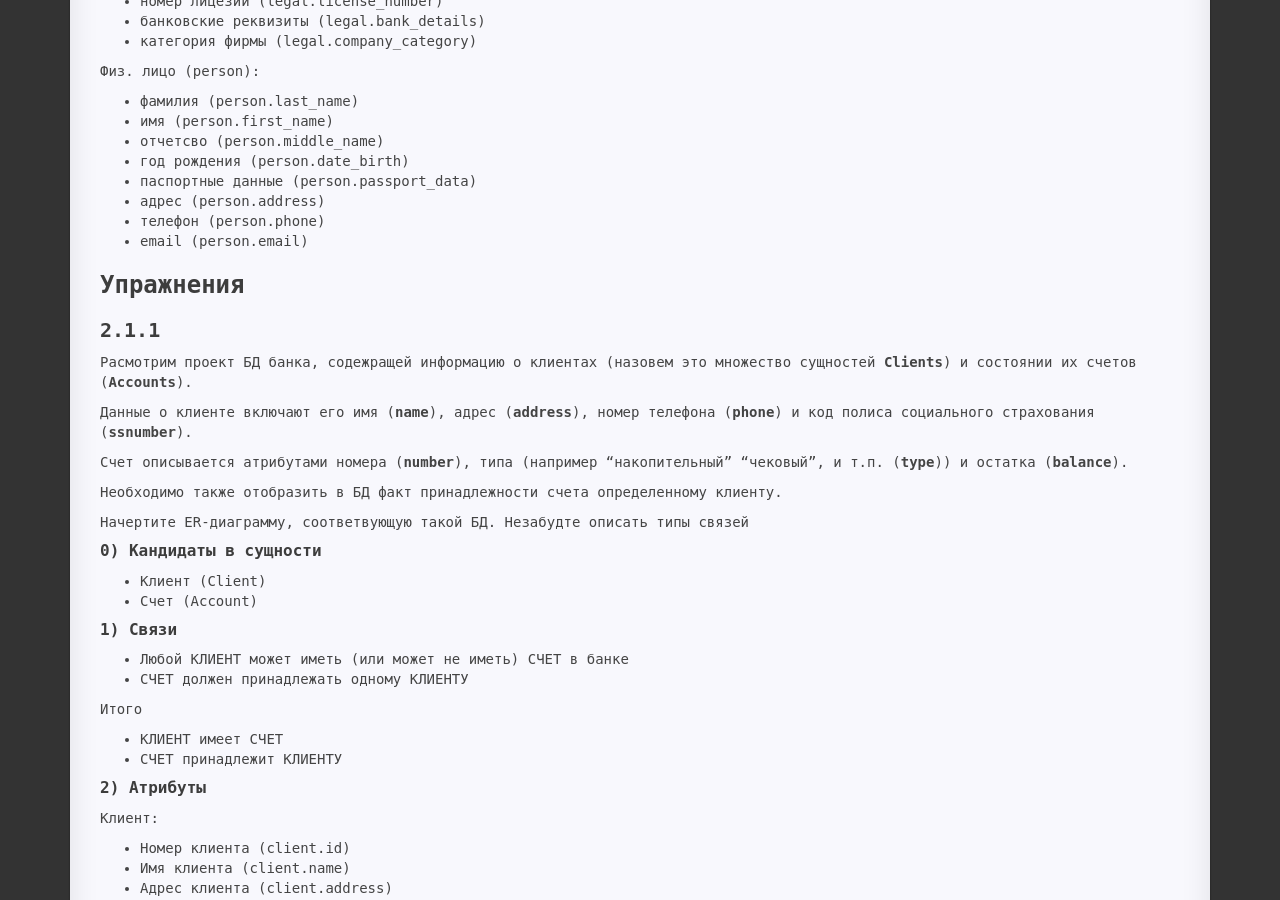
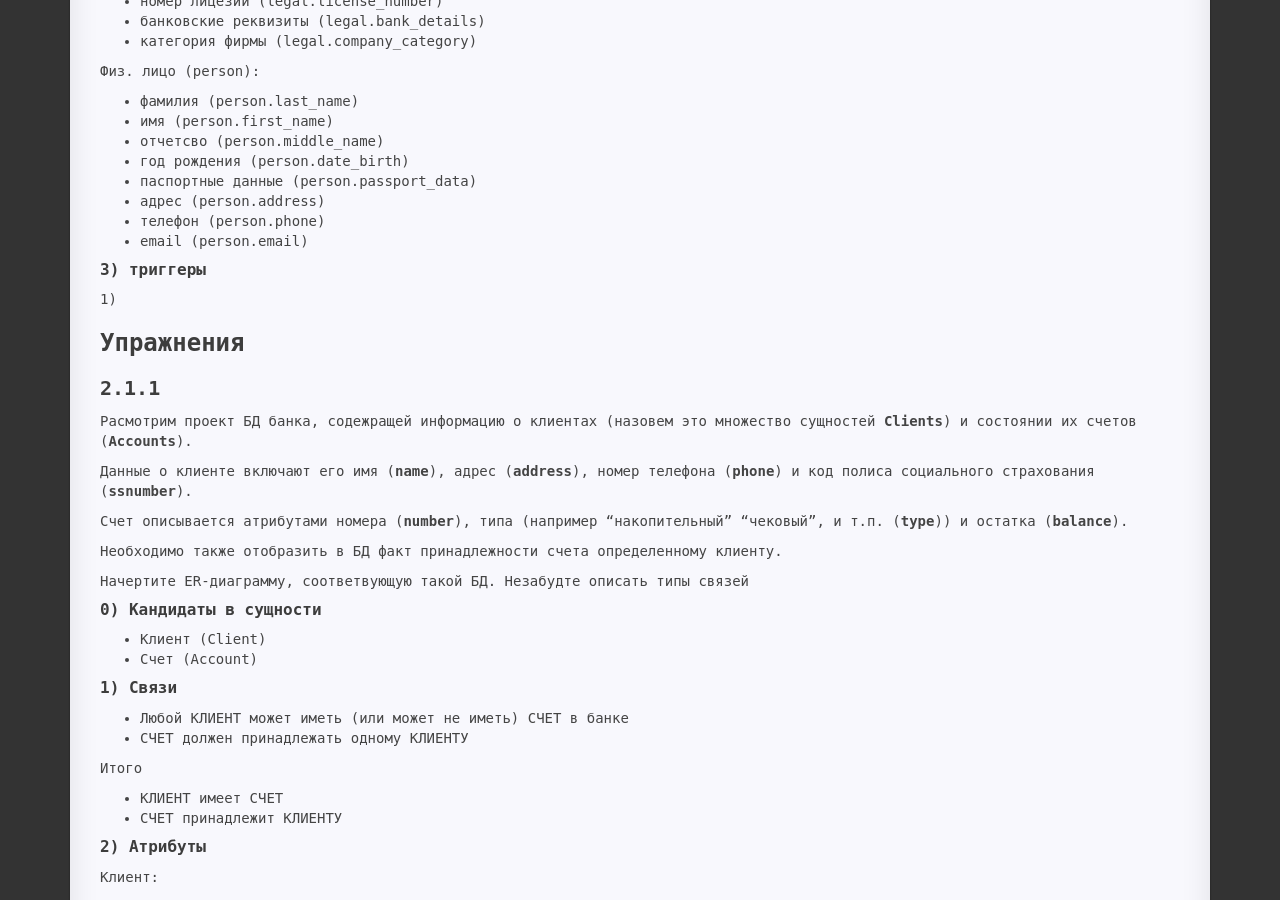
Before and after one commit to Avis20/avis20.github.io, a Jekyll site: the page built from _posts/2019-09-29-book-db.md, in a window 1280 px wide and 900 px high, scrolled down 4661 px. Built offline with Jekyll 4.4.1, drawn with Linux system fonts in a browser that asks for light colours.

```diff
--- a/_posts/2019-09-29-book-db.md
+++ b/_posts/2019-09-29-book-db.md
@@ -233,6 +233,9 @@ reference:
 * телефон (person.phone)
 * email (person.email)
 
+#### 3) триггеры
+
+1)
 
 # Упражнения
 
```
